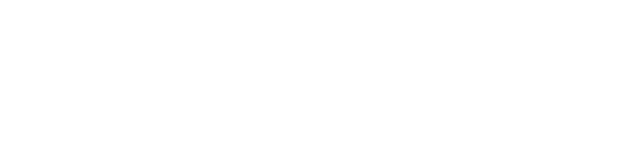
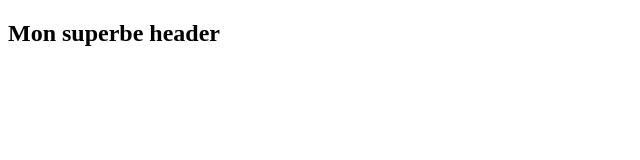
Before and after one commit to maywix/MonSiteWeb, a plain HTML site: page index.html in a window 1280 px wide. Shown: the whole page, without its empty margins (0-640 px from the left). Drawn offline with Linux system fonts and the light colour scheme.

Commit message:
Ajout d'un header dans index.html

```diff
--- a/index.html
+++ b/index.html
@@ -5,6 +5,8 @@
     <meta name="viewport" content="width=device-width, initial-scale=1.0">
     <title>tu, tu, tu; tutututu. tu, tu, tu; tutu!</title>
 </head>
+<header><h2>Mon superbe header</h2>
+</header>
 <body>
 
 </body>
```
